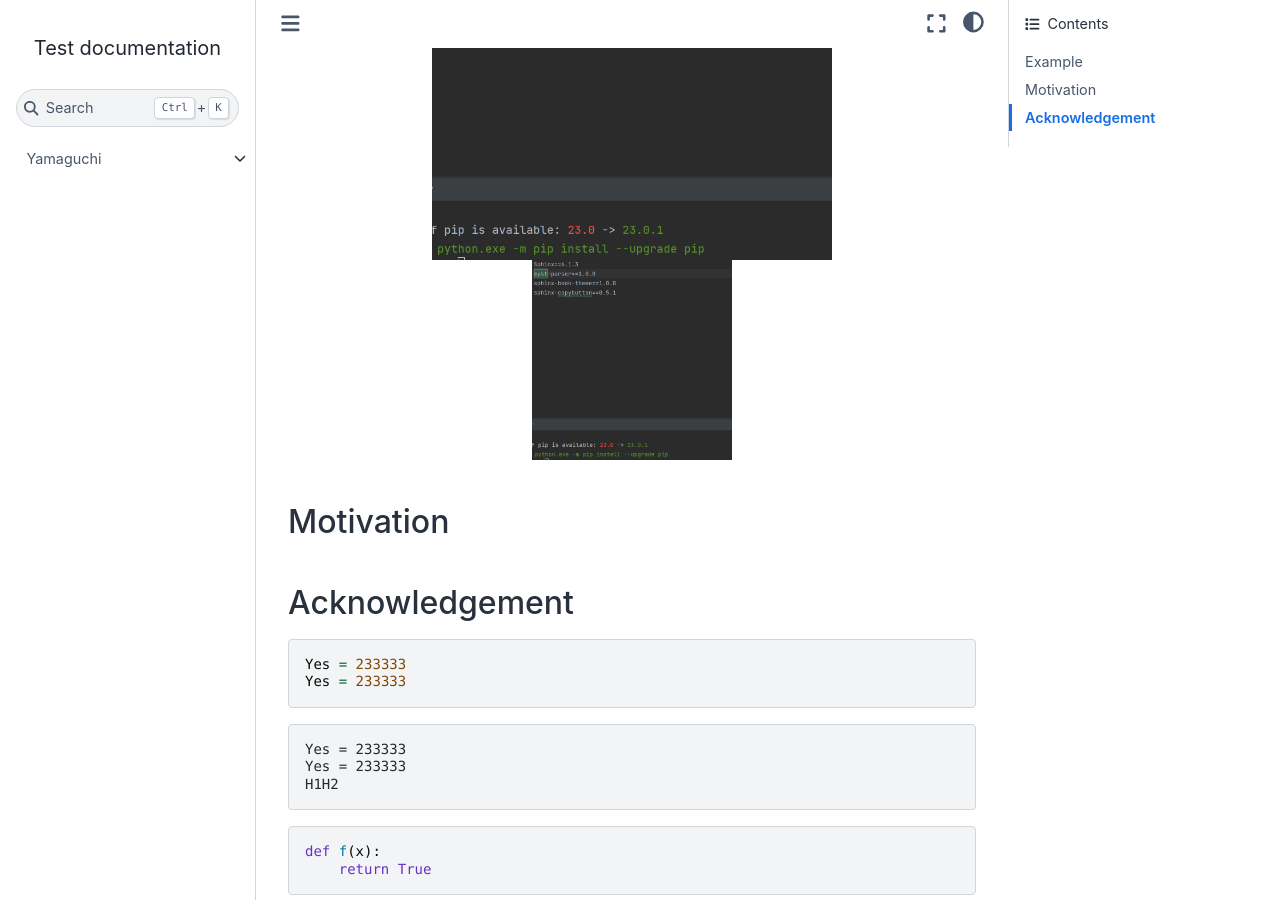
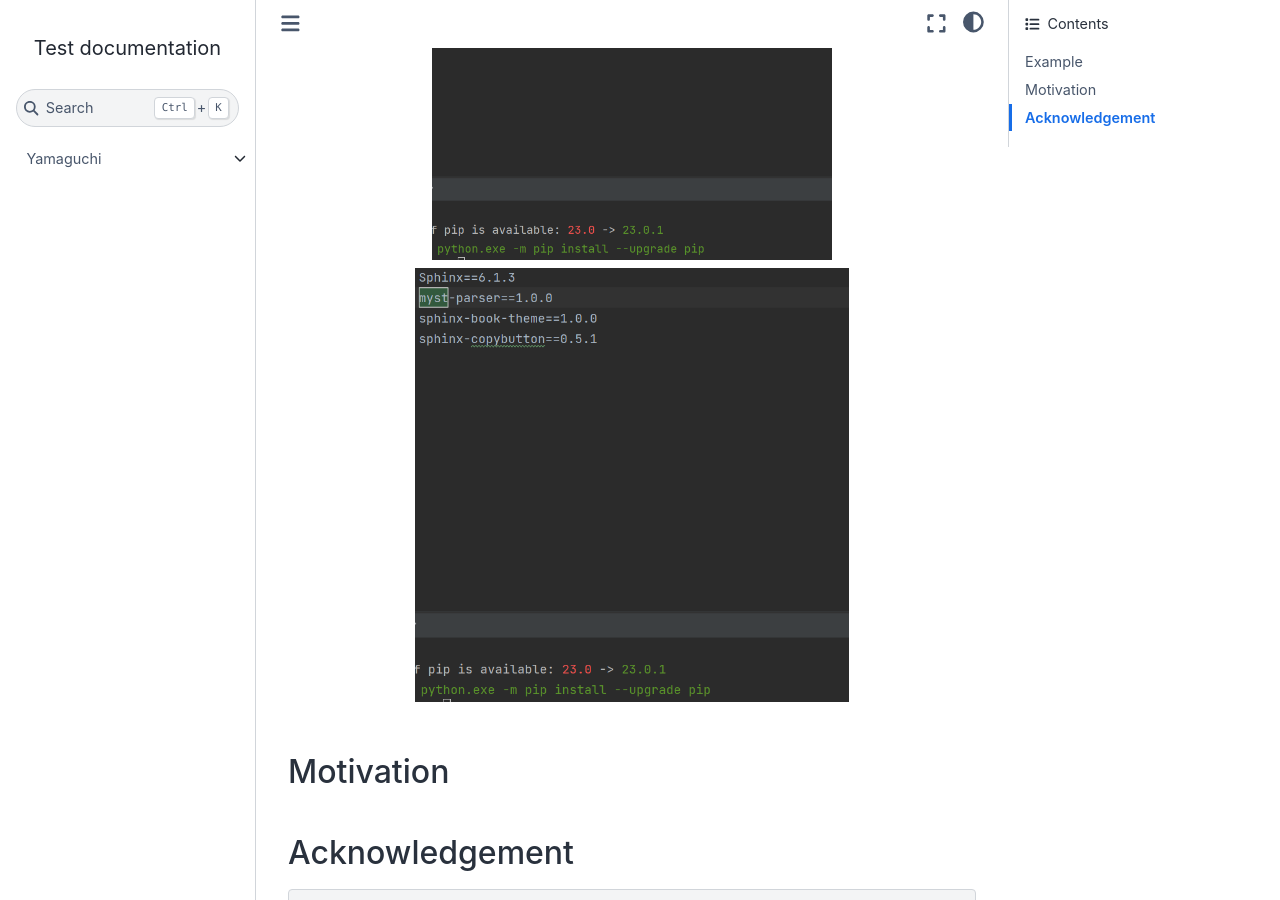
Before and after one commit to Shiina18/test_docs, a Sphinx documentation site: the page built from docs/index.md, in a window 1280 px wide and 900 px high, scrolled down 2288 px. Built offline with Sphinx 7.4.7 and the Sphinx Book theme 1.1.4, drawn with Linux system fonts in a browser that asks for light colours.

Commit message:
update index.md

````diff
--- a/docs/index.md
+++ b/docs/index.md
@@ -30,11 +30,9 @@ This is a caption in __*Markdown*__
 :align: center
 ```
 
-```{image} ./_static/Snipaste_2023-04-13_18-44-55.png
-:alt: fishy
-:class: bg-primary
-:width: 200px
-:align: center
+```{figure} ./_static/Snipaste_2023-04-13_18-44-55.png
+:figwidth: 450px
+:figclass: .bg-transparent
 ```
 
 ## Motivation
````
